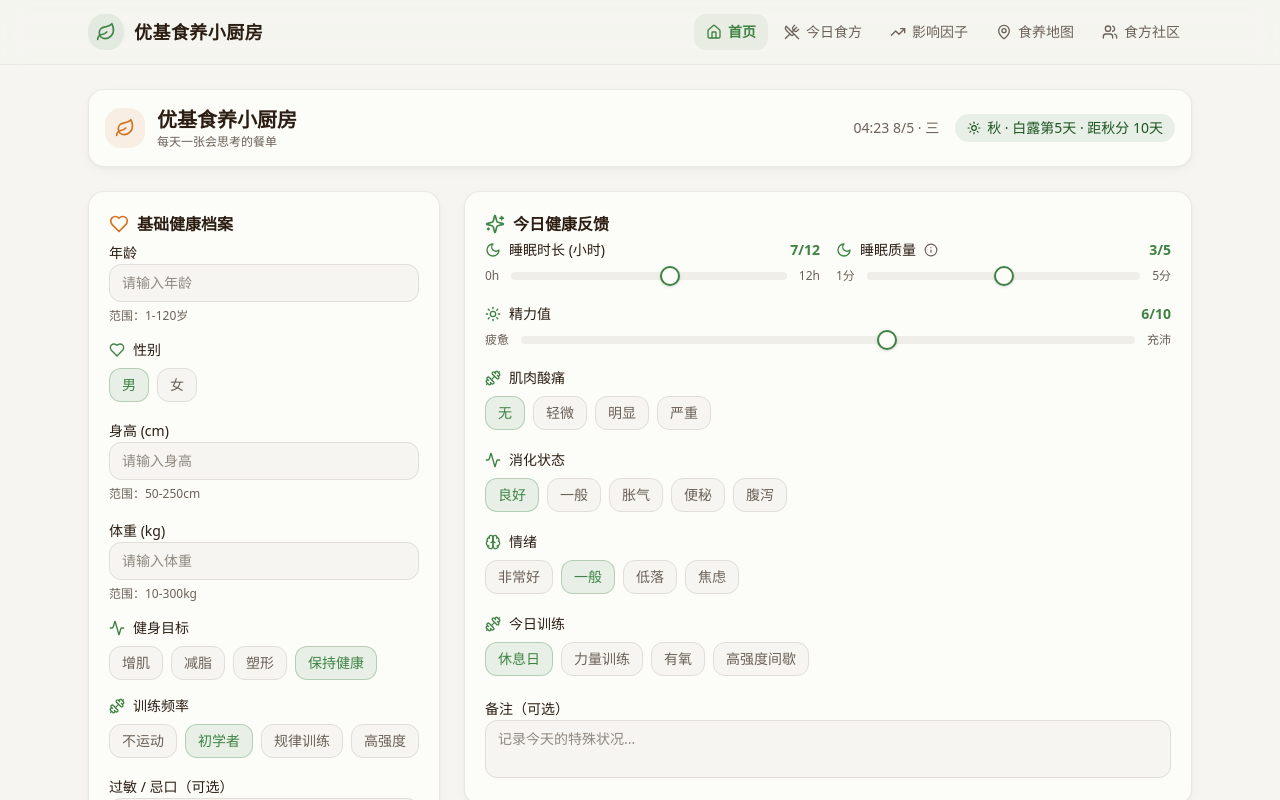
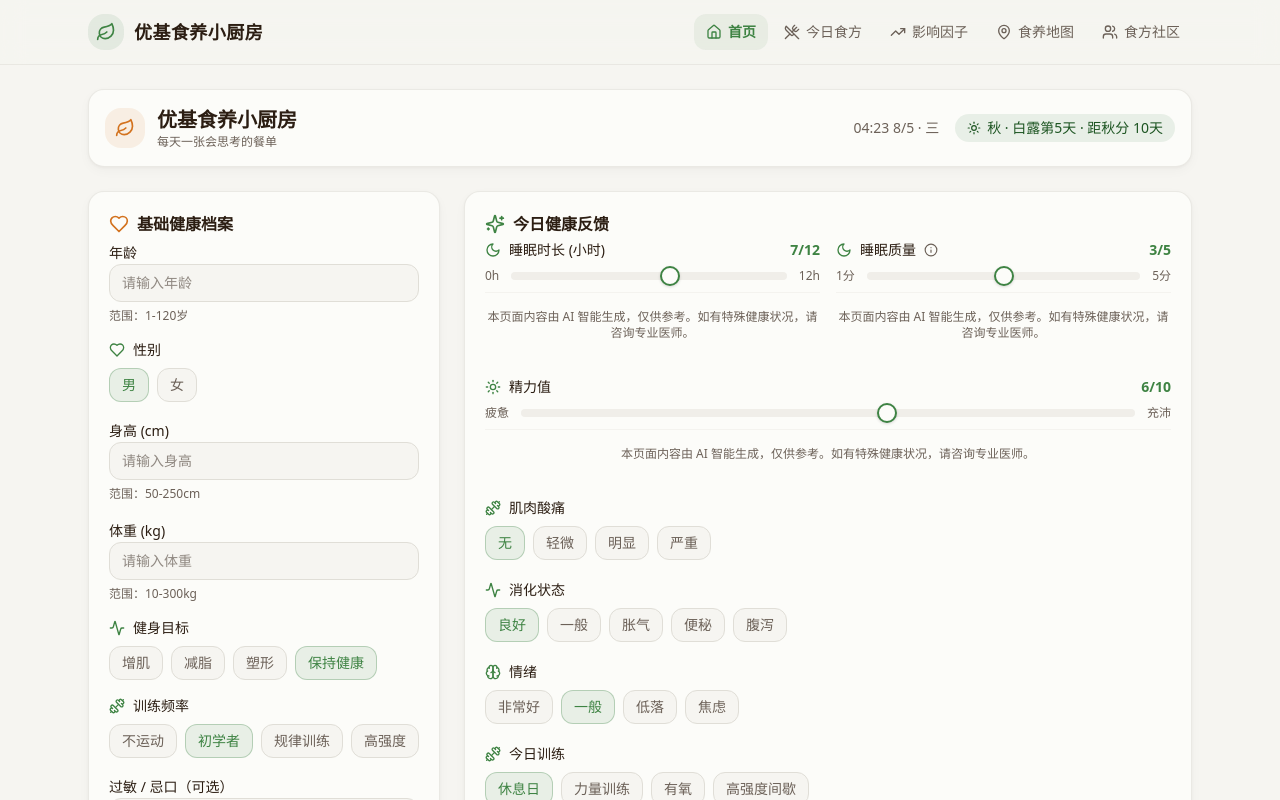
Before and after one commit to nathanyliu/aiy202608-md0087-team-truffle, a Next.js app: page / in a window 1280 px wide. Both pictures are taken after a click on the button "开始使用". Shown: the top 800 px of the page. Built offline with nearby package versions, Linux system fonts and the light colour scheme.

Commit message:
feat: 首页底部添加 AI 生成声明
Coze-Commit-Type: user
Coze-User-ID: 2609581529240071
Coze-Conversation-ID: 11679386

```diff
--- a/src/app/page.tsx
+++ b/src/app/page.tsx
@@ -269,6 +269,13 @@ function SliderField({
           className="flex-1 h-2 rounded-full appearance-none bg-muted cursor-pointer slider-warm accent-primary"
         />
         {rightLabel && <span className="text-xs text-muted-foreground whitespace-nowrap">{rightLabel}</span>}
+      </div>
+
+      {/* AI 生成声明 */}
+      <div className="text-center py-4 border-t border-border/30">
+        <p className="text-xs text-muted-foreground">
+          本页面内容由 AI 智能生成，仅供参考。如有特殊健康状况，请咨询专业医师。
+        </p>
       </div>
     </div>
   );
```
